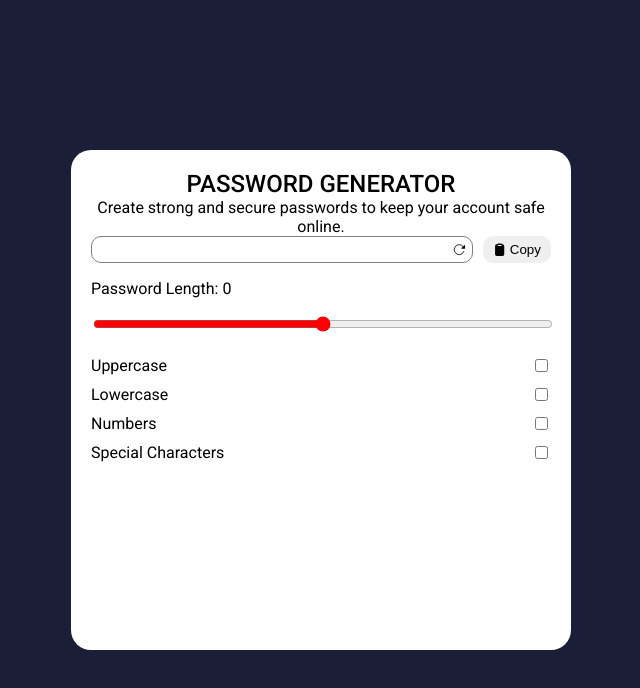
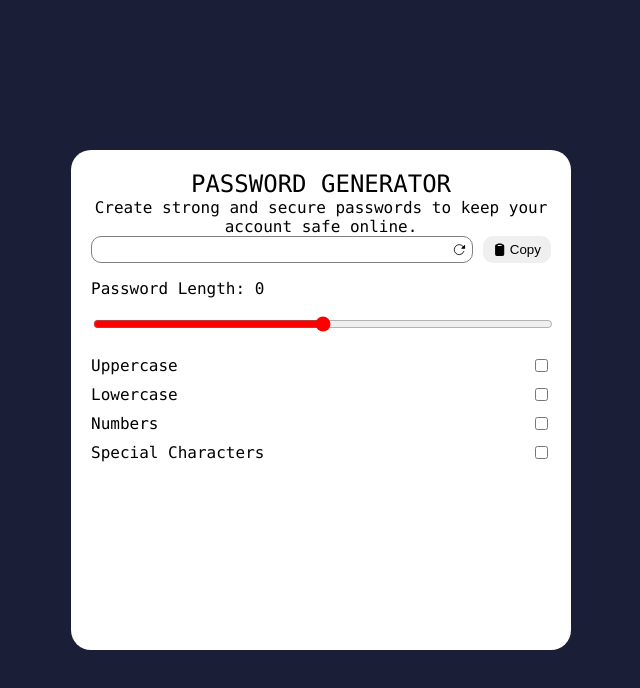
Before and after one commit to D4vc-198/password_generator, a React (Create React App) app: page / in a window 1280 px wide. Shown: the top 688 px of the page, without its empty margins (319-959 px from the left). Built offline with nearby package versions, Linux system fonts and the light colour scheme.

Commit message:
font change

```diff
--- a/src/styles/index.css
+++ b/src/styles/index.css
@@ -1,5 +1,3 @@
-@import url('https://fonts.googleapis.com/css2?family=Roboto:ital,wght@0,100;0,400;0,500;0,700;0,900;1,900&display=swap');
-
 :root {
   --bg-color: #1A1F37;
   --bg-container: #FFF;
@@ -9,15 +7,11 @@ body {
   margin: 0;
   height: 100vh;
   background-color: var(--bg-color);
-  font-family: 'Roboto', sans-serif;
+  font-family: source-code-pro, Menlo, Monaco, Consolas, 'Courier New',
+  monospace;
   -webkit-font-smoothing: antialiased;
   -moz-osx-font-smoothing: grayscale;
   display: flex;
   justify-content: center;
   align-items: center;
 }
-
-code {
-  font-family: source-code-pro, Menlo, Monaco, Consolas, 'Courier New',
-    monospace;
-}
```
